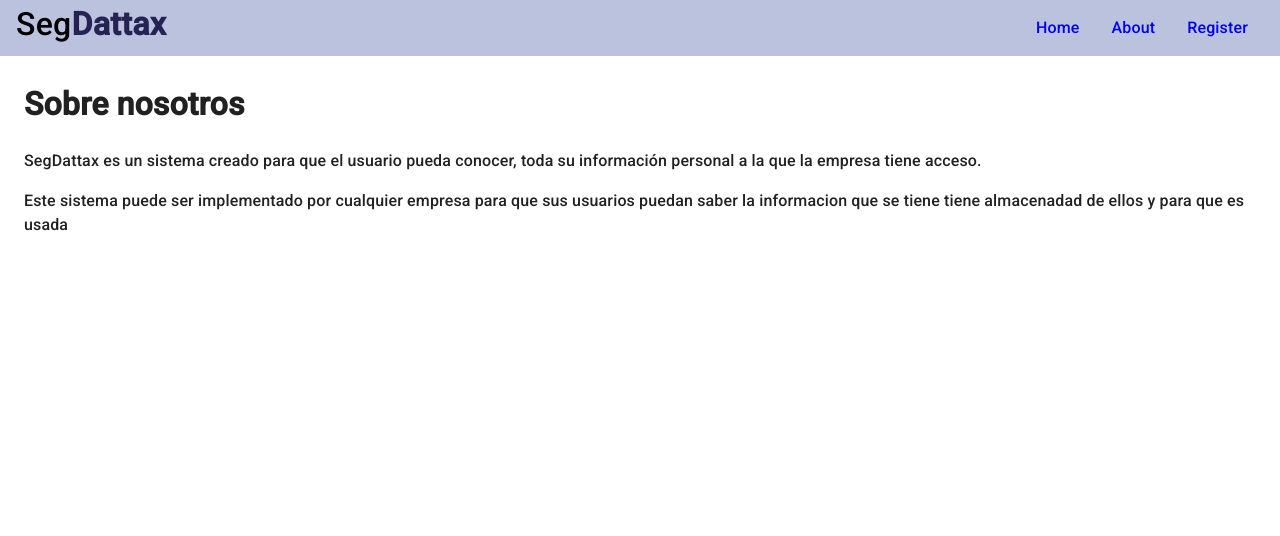
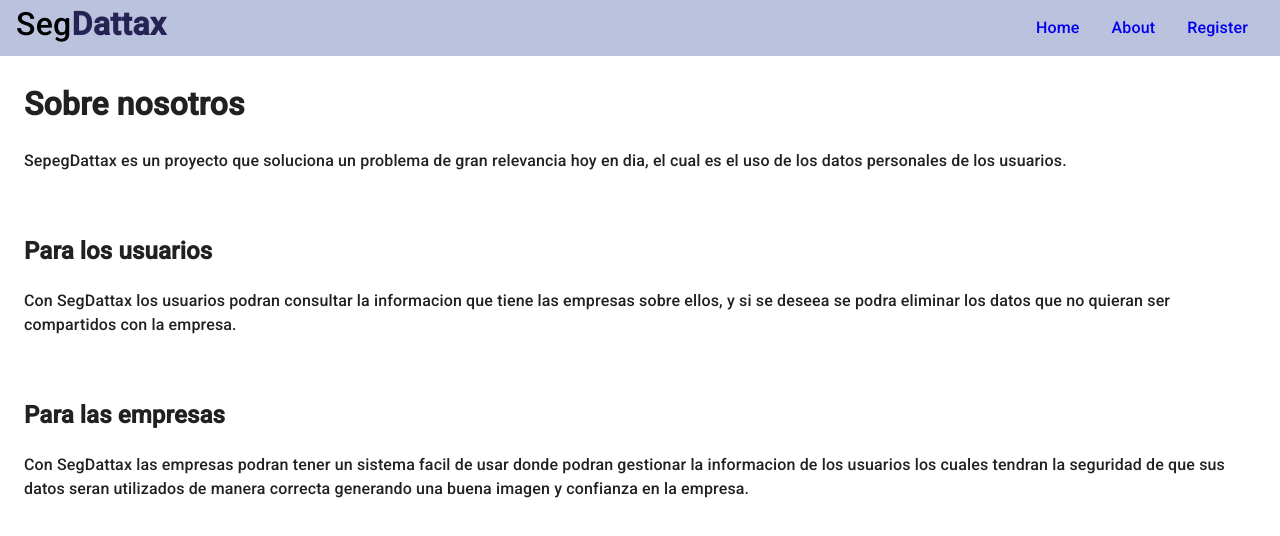
Before and after one commit to EmmaG2/hackathon-project, a React (Vite) app: page /landing/about in a window 1280 px wide. Shown: the top 536 px of the page. Built offline with nearby package versions, Linux system fonts and the light colour scheme.

Commit message:
Updated section about

```diff
--- a/src/landing/pages/AboutPage.jsx
+++ b/src/landing/pages/AboutPage.jsx
@@ -5,13 +5,24 @@ export const AboutPage = () => {
     <section>
       <h1>Sobre nosotros</h1>
       <p>
-        SegDattax es un sistema creado para que el usuario pueda conocer, toda
-        su información personal a la que la empresa tiene acceso.
+        SepegDattax es un proyecto que soluciona un problema de gran relevancia
+        hoy en dia, el cual es el uso de los datos personales de los usuarios.
       </p>
+      <br />
+      <h2>Para los usuarios</h2>
       <p>
-        Este sistema puede ser implementado por cualquier empresa para que sus
-        usuarios puedan saber la informacion que se tiene tiene almacenadad de
-        ellos y para que es usada
+        Con SegDattax los usuarios podran consultar la informacion que tiene las
+        empresas sobre ellos, y si se deseea se podra eliminar los datos que no
+        quieran ser compartidos con la empresa.
+      </p>
+
+      <br />
+      <h2>Para las empresas</h2>
+      <p>
+        Con SegDattax las empresas podran tener un sistema facil de usar donde
+        podran gestionar la informacion de los usuarios los cuales tendran la
+        seguridad de que sus datos seran utilizados de manera correcta generando
+        una buena imagen y confianza en la empresa.
       </p>
     </section>
   )
```
